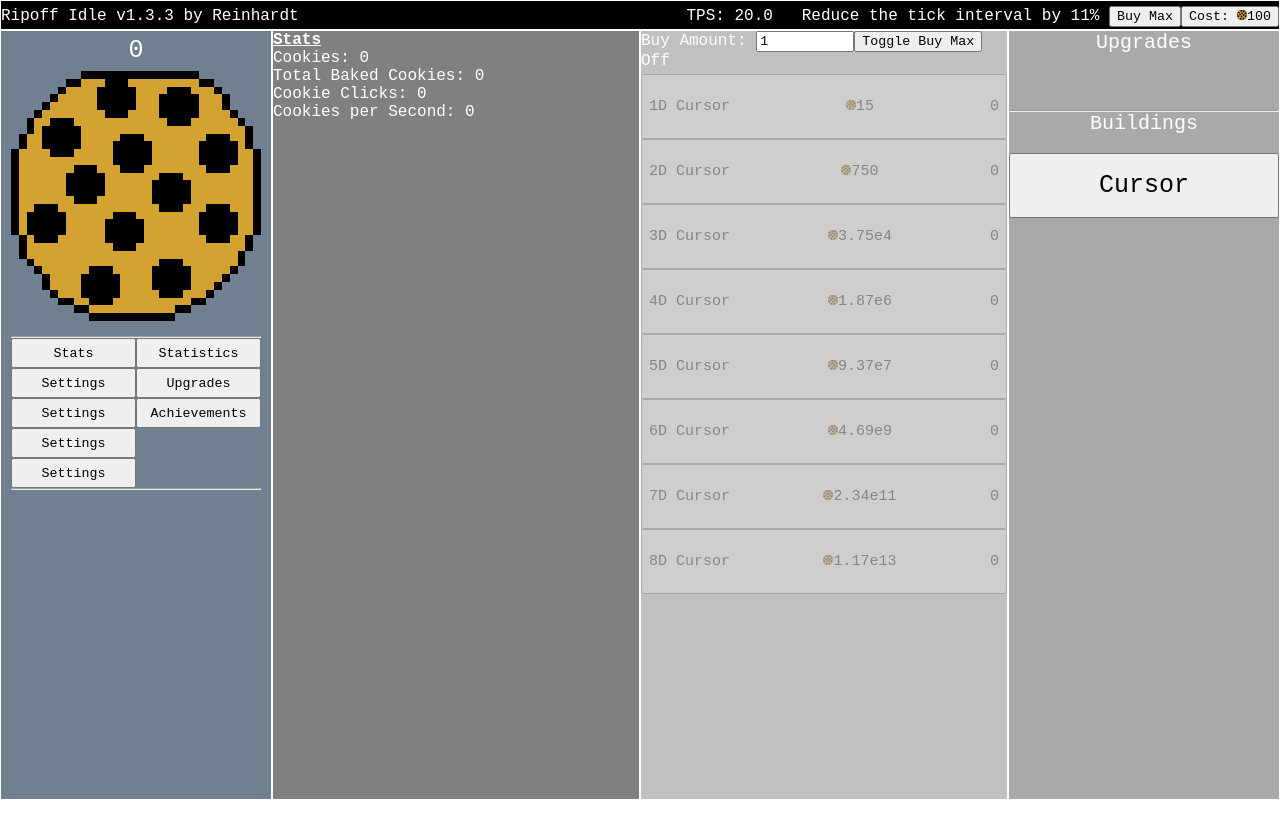
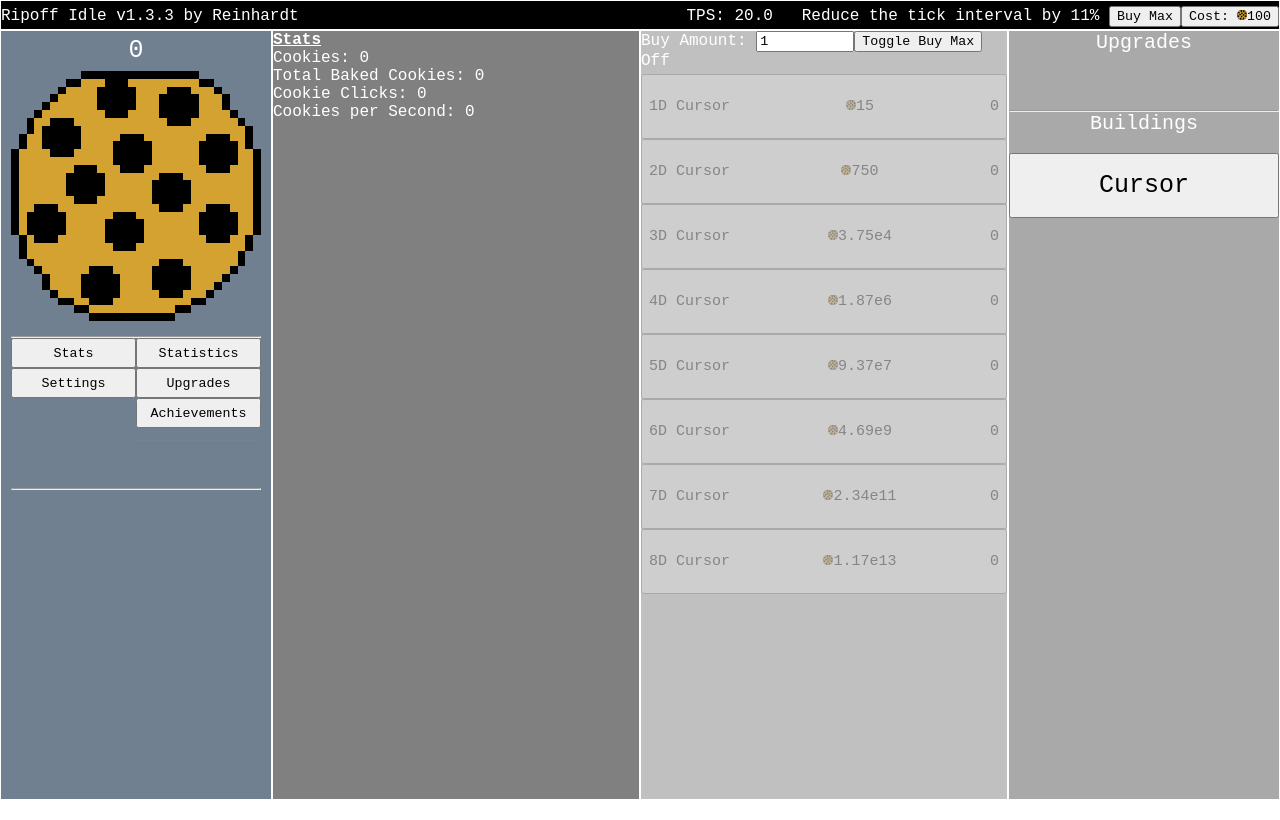
Before and after one commit to NyanCatTW1/Ripoff-Idle, a plain HTML site: page index.html in a window 1280 px wide. Drawn offline with Linux system fonts and the light colour scheme.

Commit message:
Removed reduntant tab buttons

```diff
--- a/index.html
+++ b/index.html
@@ -58,9 +58,6 @@
 					<div id='selectdiv'>
 						<div id='tabs'>
 							<button onclick='switchTab(0)' class='switch1'>Stats</button>
-							<button onclick='switchTab(1)' class='switch1'>Settings</button>
-							<button onclick='switchTab(1)' class='switch1'>Settings</button>
-							<button onclick='switchTab(1)' class='switch1'>Settings</button>
 							<button onclick='switchTab(1)' class='switch1'>Settings</button>
 						</div>
 						<div id='subtabs'>
```
